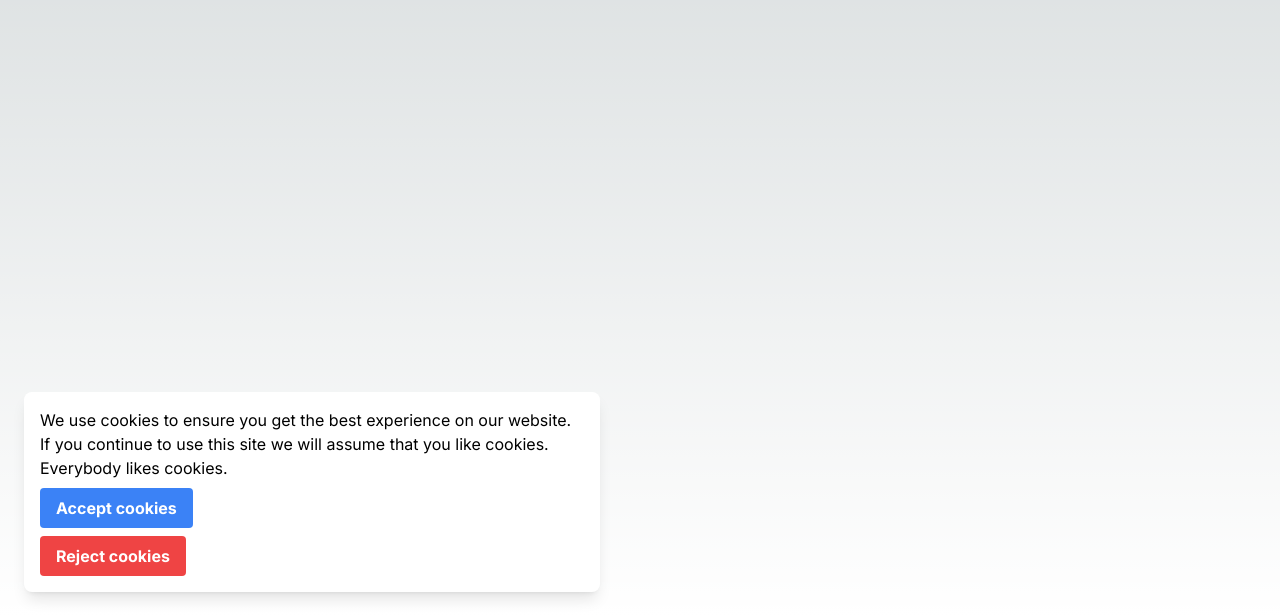
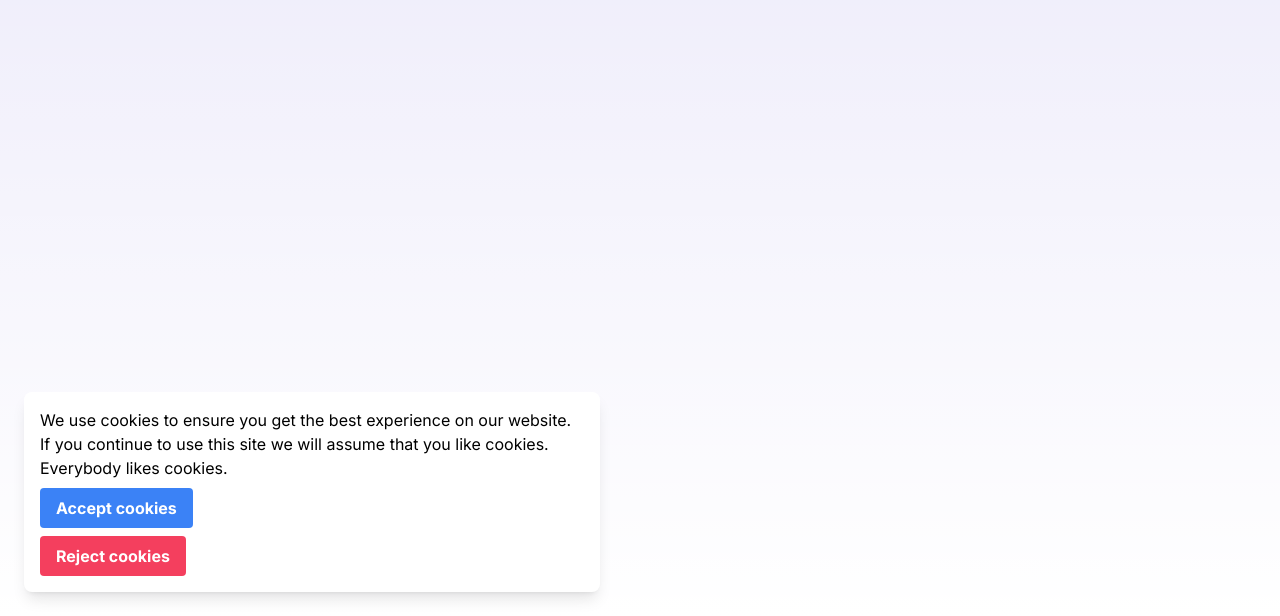
Before and after one commit to leah/cookiecookiecookie, a Next.js app: page / in a window 1280 px wide. Shown: the part 184-800 px from the top of the page. Built offline with nearby package versions, Linux system fonts and the light colour scheme.

Commit message:
Slightly better colors

```diff
--- a/app/globals.css
+++ b/app/globals.css
@@ -4,16 +4,8 @@
 
 :root {
   --foreground-rgb: 0, 0, 0;
-  --background-start-rgb: 214, 219, 220;
+  --background-start-rgb: 236, 234, 250;
   --background-end-rgb: 255, 255, 255;
-}
-
-@media (prefers-color-scheme: dark) {
-  :root {
-    --foreground-rgb: 255, 255, 255;
-    --background-start-rgb: 0, 0, 0;
-    --background-end-rgb: 0, 0, 0;
-  }
 }
 
 body {
--- a/app/page.tsx
+++ b/app/page.tsx
@@ -99,7 +99,7 @@ function Cookies() {
                   </button>
                 </div>
                 <div>
-                  <button className="bg-red-500 hover:bg-red-700 text-white font-bold py-2 px-4 rounded" onClick={rejectCookies}>
+                  <button className="bg-rose-500 hover:bg-rose-700 text-white font-bold py-2 px-4 rounded" onClick={rejectCookies}>
                     Reject cookies
                   </button>
                 </div>
```
